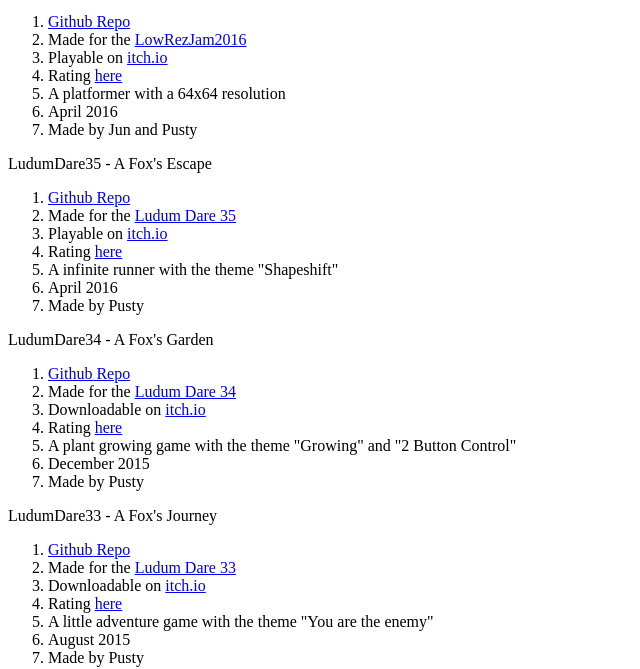
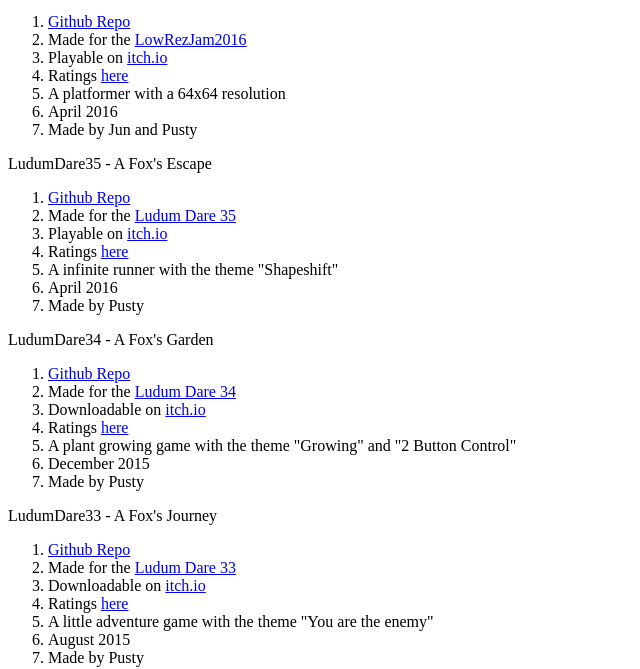
Before and after one commit to Pusty/pusty.github.io, a plain HTML site: page index.html in a window 1280 px wide. Shown: the part 327-996 px from the top of the page, 0-640 px from the left. Drawn offline with Linux system fonts and the light colour scheme.

Commit message:
updates again

```diff
--- a/index.html
+++ b/index.html
@@ -8,7 +8,7 @@
       <ol>
       <li><a href="http://github.com/Pusty/LearningWithMinigames/">Github Repo</a></li>
       <li>Made for <a href="https://developer.riotgames.com/discussion/announcements/show/eoq3tZd1">"The Riot Games API Challenge 2016 (4/22 - 5/9)" </a></li>
-      <li>Playable<a href="http://pusty.github.io/LearningWithMinigames/">here</a></li>
+      <li>Playable <a href="http://pusty.github.io/LearningWithMinigames/">here</a></li>
       <li>A compilation of some minigames themed for League of Legends</li>
       <li>April - May 2016</li>
       <li>Made by Pusty</li>
@@ -18,7 +18,7 @@
       <li><a href="http://github.com/Pusty/LearningWithMinigames/">Github Repo</a></li>
       <li>Made for the <a href="https://itch.io/jam/lowrezjam2016">LowRezJam2016</a></li>
       <li>Playable on <a href="https://pusty.itch.io/ghostshi">itch.io</a></li>
-      <li>Rating <a href="https://itch.io/jam/lowrezjam2016/rate/61752">here</a> </li>
+      <li>Ratings <a href="https://itch.io/jam/lowrezjam2016/rate/61752">here</a> </li>
       <li>A platformer with a 64x64 resolution</li>
       <li>April 2016</li>
       <li>Made by Jun and Pusty</li>
@@ -28,7 +28,7 @@
       <li><a href="https://github.com/Pusty/LudumDare35">Github Repo</a></li>
       <li>Made for the <a href="http://ludumdare.com/compo/2016/04/13/welcome-to-ludum-dare-35/">Ludum Dare 35</a></li>
       <li>Playable on <a href="https://pusty.itch.io/a-foxs-escape">itch.io</a></li>
-      <li>Rating <a href="http://ludumdare.com/compo/ludum-dare-35/?action=preview&uid=55076">here</a> </li>
+      <li>Ratings <a href="http://ludumdare.com/compo/ludum-dare-35/?action=preview&uid=55076">here</a> </li>
       <li>A infinite runner with the theme "Shapeshift"</li>
       <li>April 2016</li>
       <li>Made by Pusty</li>
@@ -38,7 +38,7 @@
       <li><a href="https://github.com/Pusty/LudumDare34">Github Repo</a></li>
       <li>Made for the <a href="http://ludumdare.com/compo/2015/12/09/welcome-to-ludum-dare-34/">Ludum Dare 34</a></li>
       <li>Downloadable on <a href="https://pusty.itch.io/a-foxs-garden">itch.io</a></li>
-      <li>Rating <a href="http://ludumdare.com/compo/ludum-dare-34/?action=preview&uid=55076">here</a> </li>
+      <li>Ratings <a href="http://ludumdare.com/compo/ludum-dare-34/?action=preview&uid=55076">here</a> </li>
       <li>A plant growing game with the theme "Growing" and "2 Button Control"</li>
       <li>December 2015</li>
       <li>Made by Pusty</li>
@@ -48,7 +48,7 @@
       <li><a href="https://github.com/Pusty/LudumDare33">Github Repo</a></li>
       <li>Made for the <a href="http://ludumdare.com/compo/2015/08/19/welcome-to-ludum-dare-33/">Ludum Dare 33</a></li>
       <li>Downloadable on <a href="https://pusty.itch.io/a-foxs-journey">itch.io</a></li>
-      <li>Rating <a href="http://ludumdare.com/compo/ludum-dare-33/?action=preview&uid=55076">here</a> </li>
+      <li>Ratings <a href="http://ludumdare.com/compo/ludum-dare-33/?action=preview&uid=55076">here</a> </li>
       <li>A little adventure game with the theme "You are the enemy"</li>
       <li>August 2015</li>
       <li>Made by Pusty</li>
```
